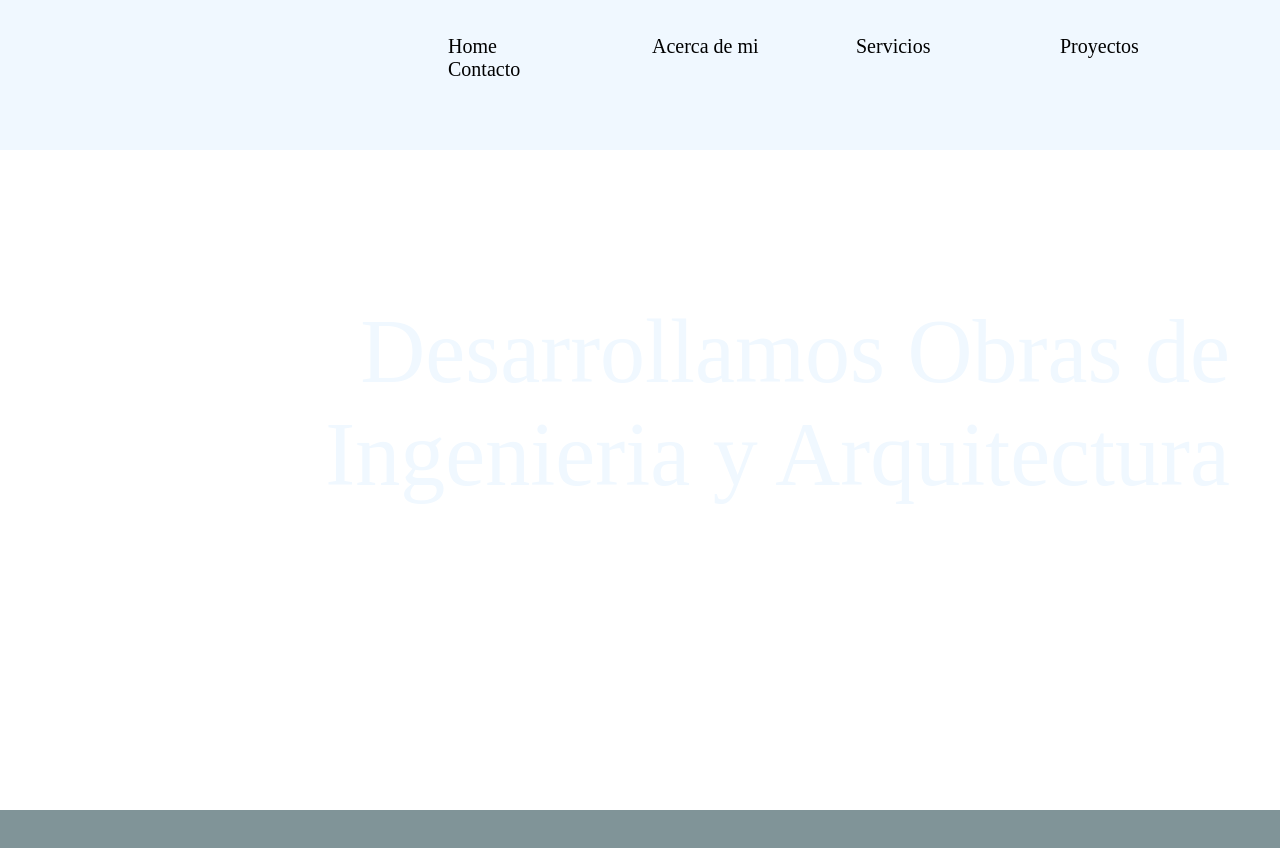
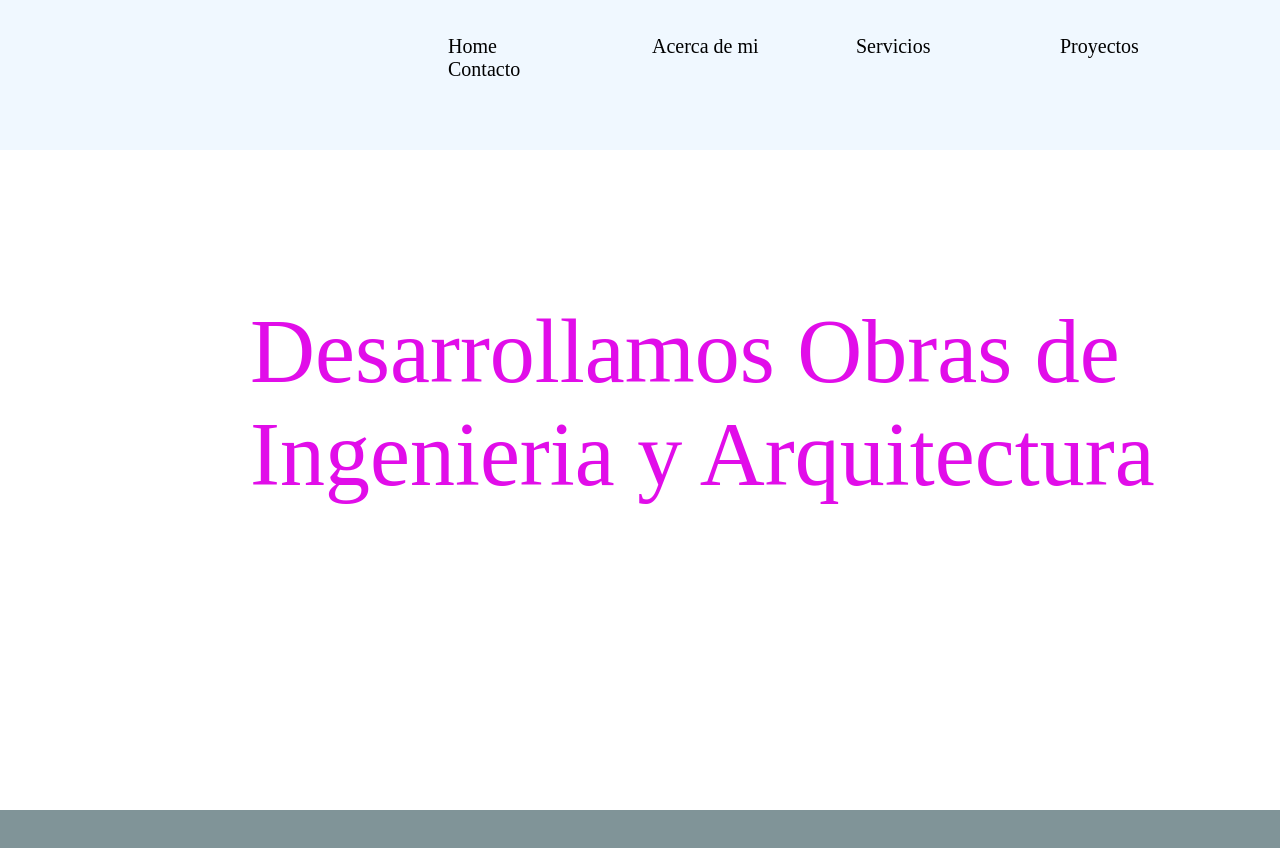
Before and after one commit to JulietaBL/5to-intento-Desafio-Git, a plain HTML site: page index.html in a window 1280 px wide. Shown: the top 848 px of the page. Drawn offline with Linux system fonts and the light colour scheme; some icons are missing; a web font is replaced by a local one.

Commit message:
cambio alineacion titulo y su color

```diff
--- a/css/style.css
+++ b/css/style.css
@@ -78,8 +78,8 @@ footer{
 }
 
 .title{
-    text-align: right;
-    color: aliceblue;
+    text-align: left;
+    color: rgb(225, 13, 233);
 }
 
 #div4{
```
